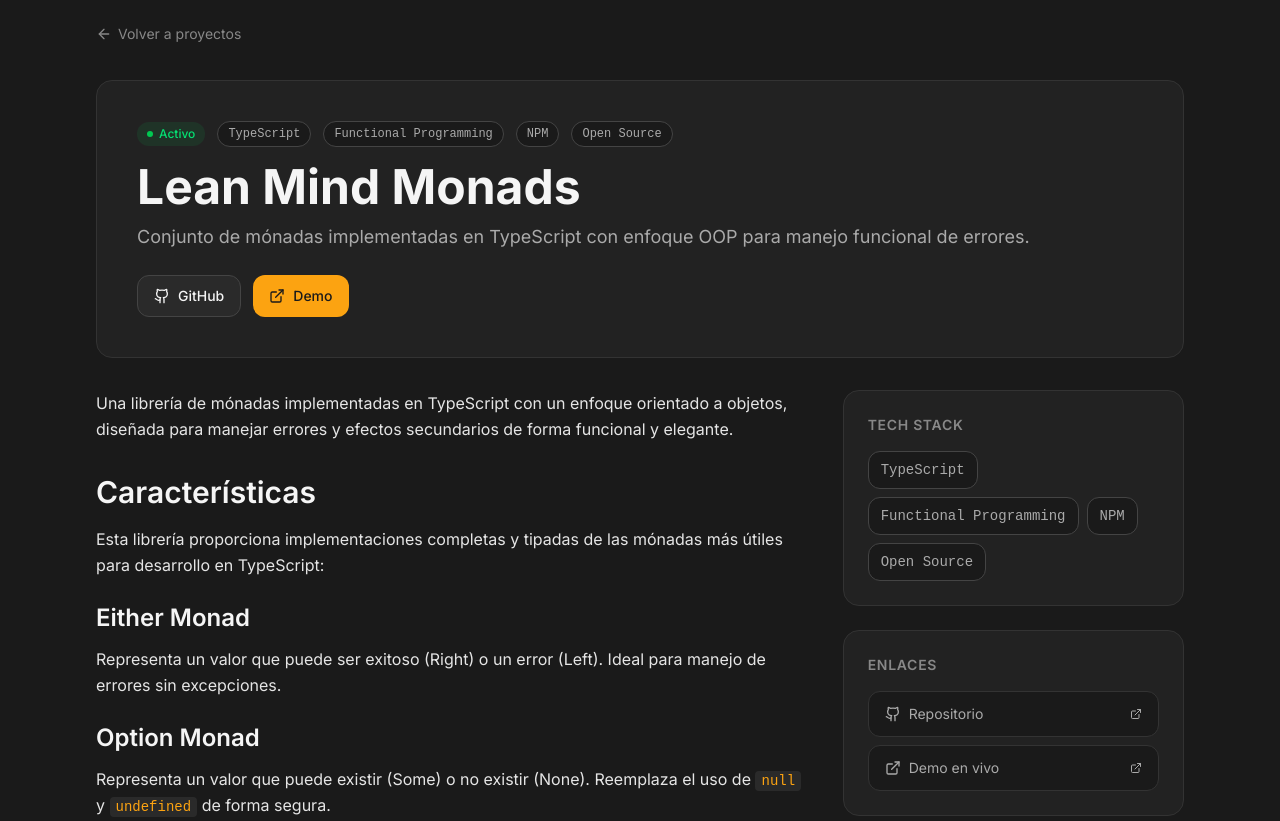
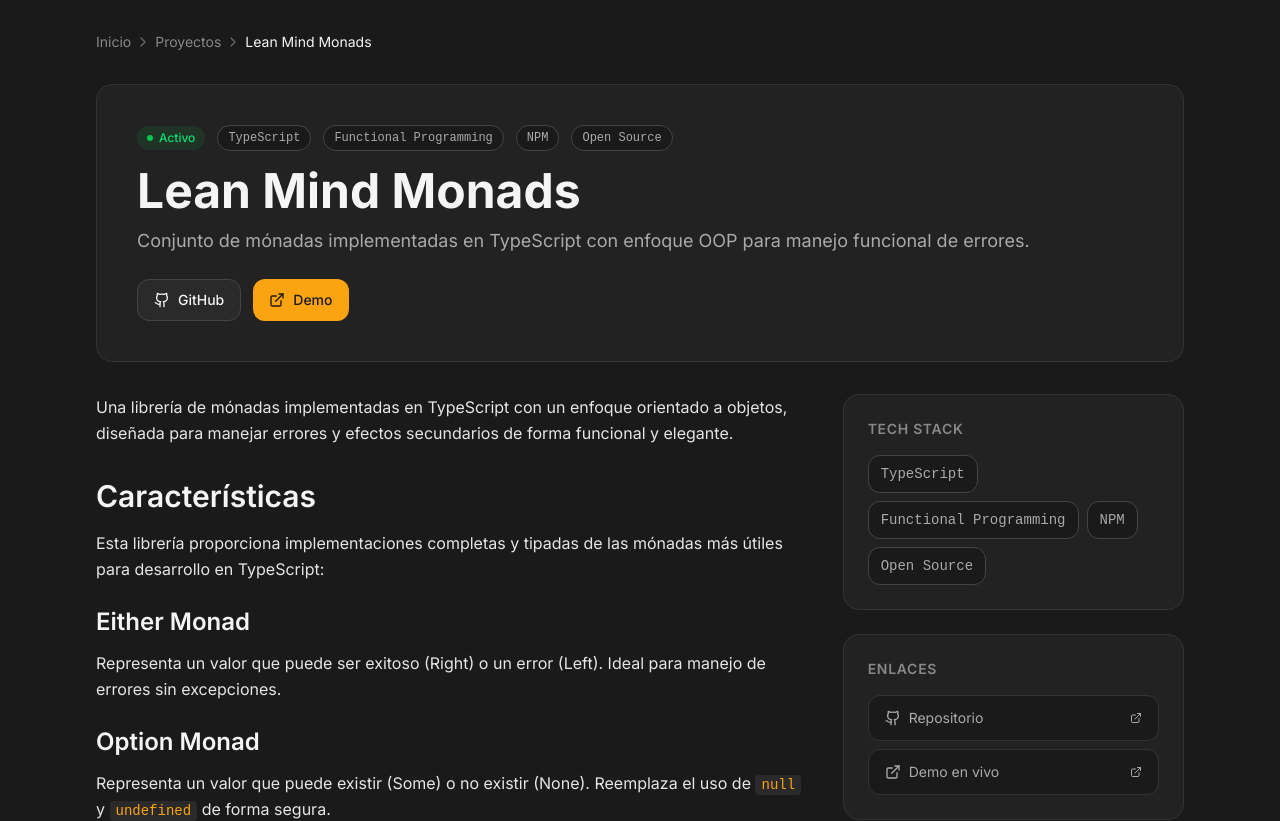
Before and after one commit to Sstark97/ascinfo.dev, a Next.js app: page /proyectos/monads in a window 1280 px wide. Shown: the top 821 px of the page. Built offline with nearby package versions, Linux system fonts and the light colour scheme.

Commit message:
feat: add breadcrumbs to project detail page
Add breadcrumb navigation to project detail page for consistency with
blog and talks sections.

```diff
--- a/components/templates/project-detail-template.tsx
+++ b/components/templates/project-detail-template.tsx
@@ -1,5 +1,5 @@
 import Link from "next/link"
-import { ArrowLeft, Github, ExternalLink, Star, GitFork, Calendar, Scale } from "lucide-react"
+import { ChevronRight, Github, ExternalLink, Star, GitFork, Calendar, Scale } from "lucide-react"
 import type { Project } from "@/src/lib/content"
 import type { ReactNode } from "react"
 
@@ -24,15 +24,19 @@ export function ProjectDetailTemplate({ project, children }: ProjectDetailTempla
 
   return (
     <div className="box-border min-h-screen w-full overflow-x-hidden bg-[#1a1a1a]">
-      {/* Back link */}
-      <div className="mx-auto w-full max-w-6xl px-4 pt-6 sm:px-6 md:px-8">
-        <Link
-          href="/proyectos"
-          className="inline-flex items-center gap-1.5 text-sm text-[#888888] transition-colors hover:text-[#fca311]"
-        >
-          <ArrowLeft className="h-4 w-4 shrink-0" />
-          <span className="truncate">Volver a proyectos</span>
-        </Link>
+      {/* Breadcrumbs */}
+      <div className="mx-auto w-full max-w-6xl px-4 pt-8 sm:px-6 md:px-8">
+        <nav className="flex items-center gap-1 text-sm">
+          <Link href="/" className="text-[#888888] transition-colors hover:text-[#fca311]">
+            Inicio
+          </Link>
+          <ChevronRight className="h-4 w-4 text-[#666666]" />
+          <Link href="/proyectos" className="text-[#888888] transition-colors hover:text-[#fca311]">
+            Proyectos
+          </Link>
+          <ChevronRight className="h-4 w-4 text-[#666666]" />
+          <span className="truncate text-[#f5f5f5]">{title}</span>
+        </nav>
       </div>
 
       {/* Hero Section */}
```
